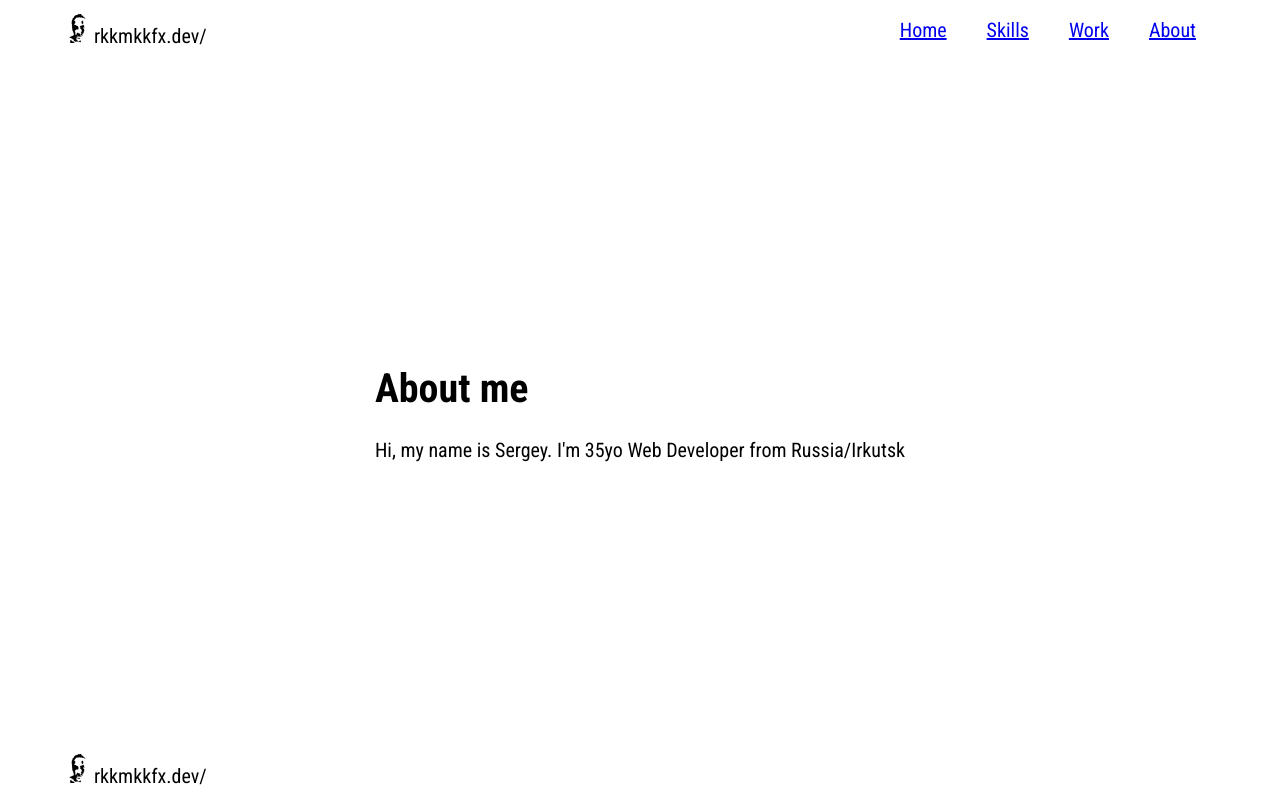
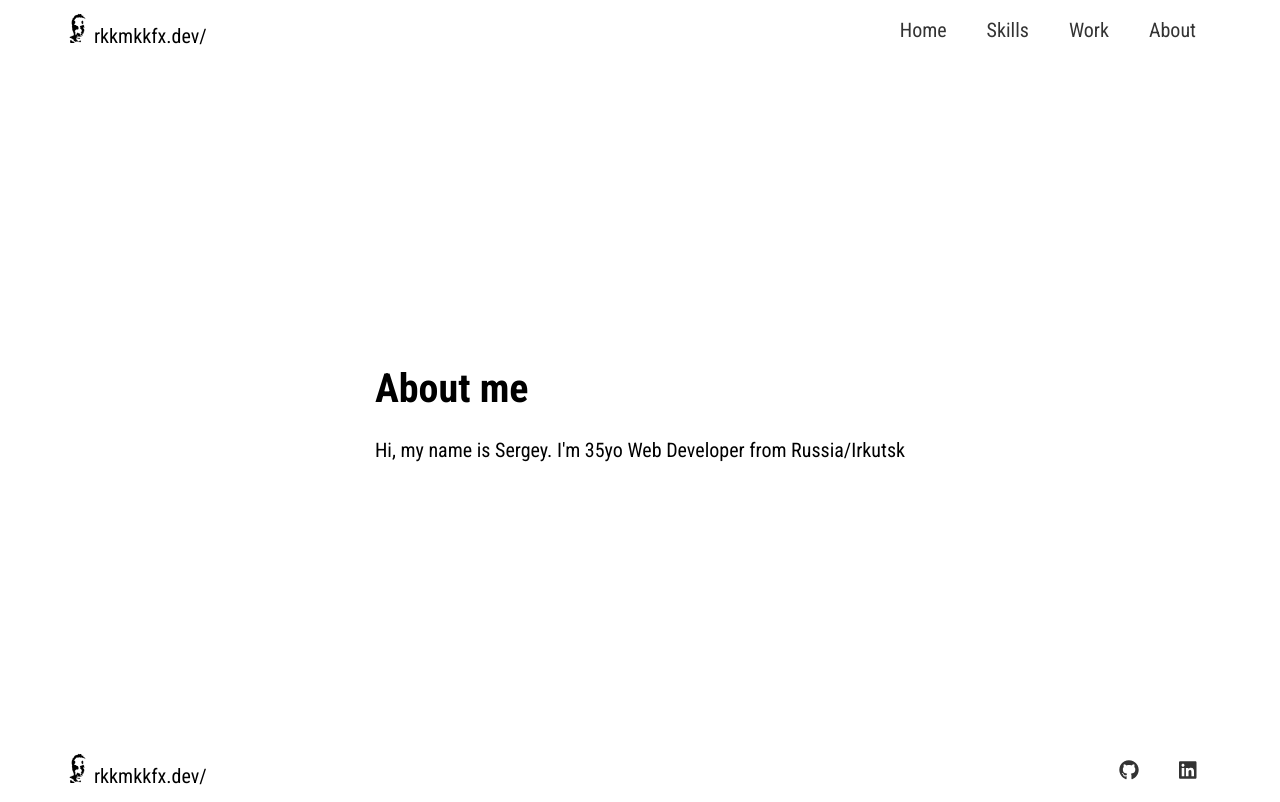
Before and after one commit to rkkmkkfx/rkkmkkfx.github.io, a Next.js app: page /about in a window 1280 px wide. Built offline with nearby package versions, Linux system fonts and the light colour scheme.

Commit message:
add social links

```diff
--- a/package.json
+++ b/package.json
@@ -10,6 +10,11 @@
     "deploy": "rm -rf node_modules/.cache && rimraf out && next build && next export && touch out/.nojekyll && touch out/CNAME && echo \"rkkmkkfx.dev\" >> out/CNAME"
   },
   "dependencies": {
+    "@fortawesome/fontawesome-svg-core": "^1.2.32",
+    "@fortawesome/free-brands-svg-icons": "^5.15.1",
+    "@fortawesome/free-regular-svg-icons": "^5.15.1",
+    "@fortawesome/free-solid-svg-icons": "^5.15.1",
+    "@fortawesome/react-fontawesome": "^0.1.12",
     "@typescript-eslint/eslint-plugin": "^4.8.1",
     "@typescript-eslint/parser": "^4.8.1",
     "eslint": "^7.2.0",
@@ -18,6 +23,7 @@
     "eslint-plugin-jsx-a11y": "^6.4.1",
     "eslint-plugin-react": "^7.21.5",
     "eslint-plugin-react-hooks": "^4",
+    "font-awesome": "^4.7.0",
     "next": "latest",
     "postcss": "^8.1.9",
     "postcss-flexbugs-fixes": "^5.0.2",
--- a/src/components/App.global.css
+++ b/src/components/App.global.css
@@ -34,3 +34,17 @@ body > div {
   grid-template-rows: 60px 1fr 60px;
   grid-gap: 2vw;
 }
+
+a {
+  color: #333;
+  text-decoration: none;
+}
+
+a:hover {
+    color: #333;
+    text-decoration: underline;
+  }
+
+a:visited {
+  color: #333;
+}
--- a/src/components/Footer/Footer.module.css
+++ b/src/components/Footer/Footer.module.css
@@ -15,3 +15,7 @@
     fill: #fcc
   }
 }
+
+.navLink {
+  padding: 20px;
+}
--- a/src/components/Footer/index.tsx
+++ b/src/components/Footer/index.tsx
@@ -1,4 +1,9 @@
 import React from 'react';
+import { FontAwesomeIcon } from '@fortawesome/react-fontawesome';
+import { faGithub, faLinkedin } from '@fortawesome/free-brands-svg-icons';
+
+import Link from 'next/link';
+
 import Logo from '../Logo';
 
 import styles from './Footer.module.css';
@@ -6,6 +11,18 @@ import styles from './Footer.module.css';
 const Footer: React.FC = () => (
   <footer className={styles.root}>
     <Logo />
+    <nav className={styles.nav}>
+      <Link href="https://github.com/rkkmkkfx">
+        <a onClick={() => setIsActive(false)} className={styles.navLink}>
+          <FontAwesomeIcon icon={faGithub} />
+        </a>
+      </Link>
+      <Link href="https://www.linkedin.com/in/rkkmkkfx/">
+        <a onClick={() => setIsActive(false)} className={styles.navLink}>
+          <FontAwesomeIcon icon={faLinkedin} />
+        </a>
+      </Link>
+    </nav>
   </footer>
 );
 
--- a/src/pages/about.tsx
+++ b/src/pages/about.tsx
@@ -1,10 +1,16 @@
 import React from 'react';
+import Head from 'next/head';
 
 const AboutPage = () => (
-  <div>
+  <>
+    <Head>
+      <title>About Me | Sergey Baranov | Web Developer</title>
+      <meta charSet="utf-8" />
+      <meta name="viewport" content="initial-scale=1.0, width=device-width" />
+    </Head>
     <h1>About me</h1>
     <div>Hi, my name is Sergey. I&apos;m 35yo Web Developer from Russia/Irkutsk</div>
-  </div>
+  </>
 );
 
 export default AboutPage;
```
Also changed, not shown: src/pages/index.tsx (+9 -1 lines), src/pages/skills.tsx (+9 -1 lines), src/pages/work.tsx (+9 -1 lines), 2 other files (tests, documents, lock files or other folders).
